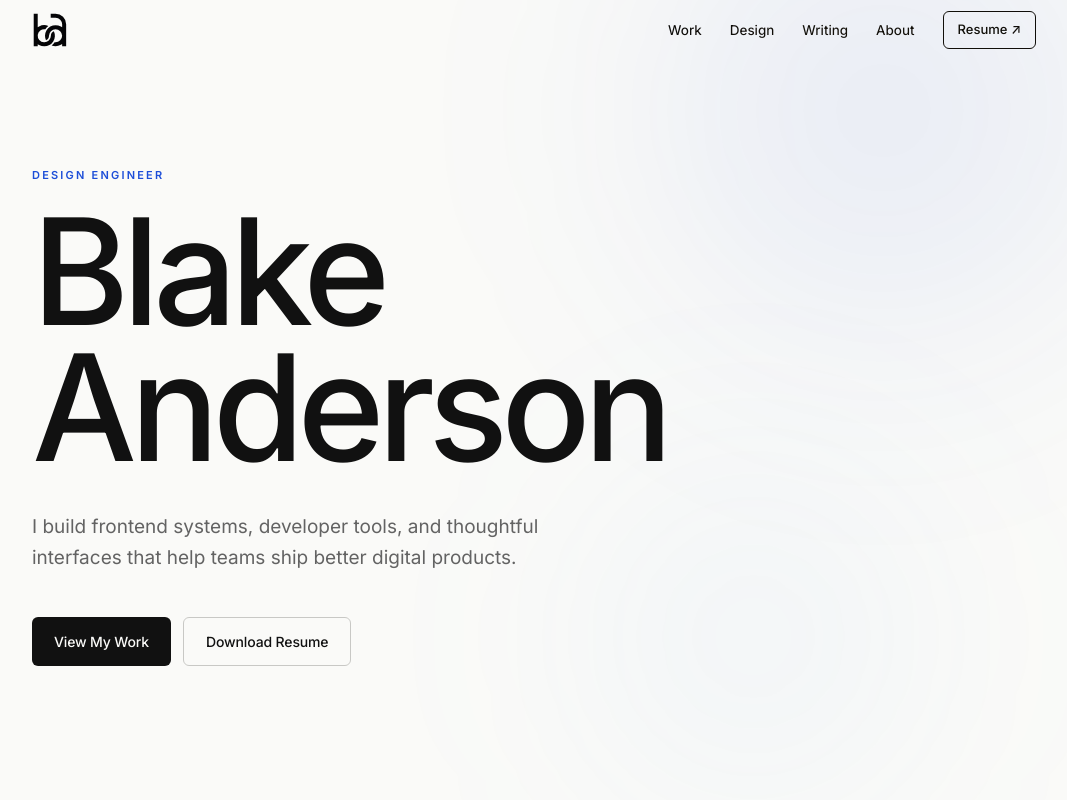
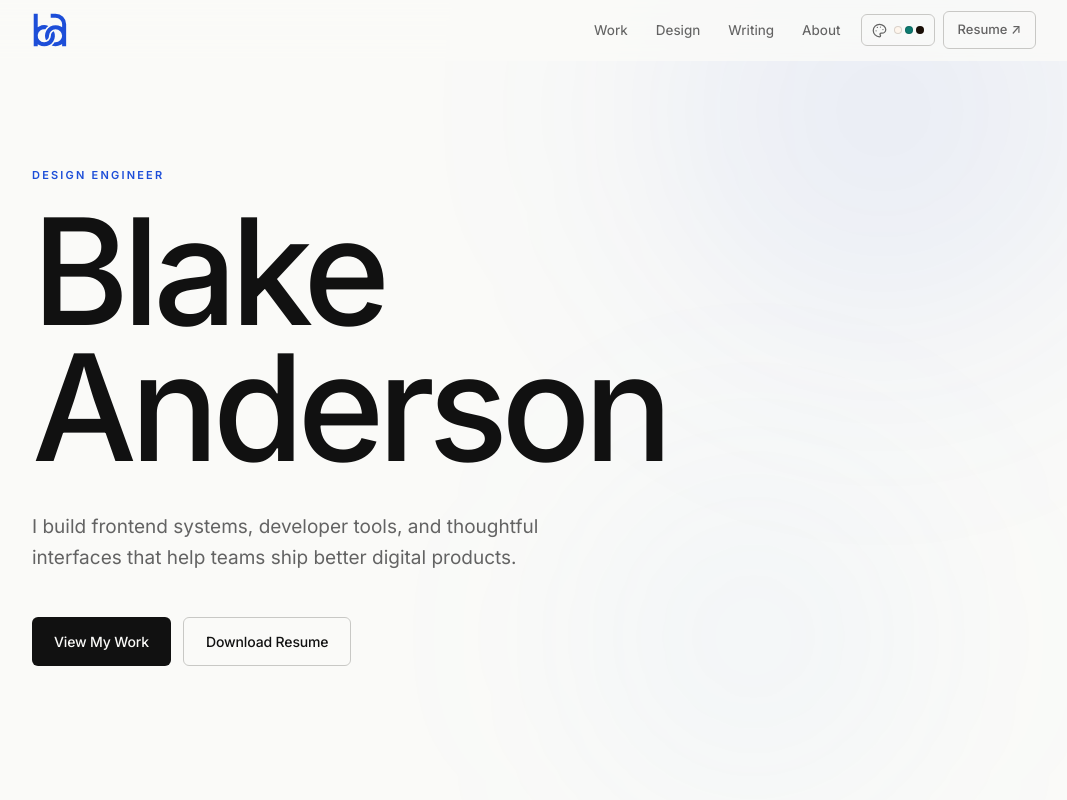
Before and after one commit to bganderson95/Blake-portfolio, a React (Vite) app: page /projects/1 in a window 1280 px wide. Shown: the top 800 px of the page, without its empty margins (106-1173 px from the left). Built offline with nearby package versions, Linux system fonts and the light colour scheme.

Commit message:
added color themes

```diff
--- a/src/components/Nav.tsx
+++ b/src/components/Nav.tsx
@@ -1,4 +1,39 @@
 import { useState, useEffect } from 'react'
+
+const THEMES = ['dusk', 'eclipse', 'bloom', 'deepsea', 'ember'] as const
+
+type Theme = typeof THEMES[number]
+
+// [bg, accent, text-1] — gives a quick read of tone + pop color + contrast
+const THEME_PREVIEWS: Record<Theme, [string, string, string]> = {
+  dusk:    ['#fef5ec', '#0d7a70', '#1a0e06'],
+  eclipse: ['#0c0814', '#f43f5e', '#e8e0f8'],
+  bloom:   ['#f4f9f0', '#c4280c', '#101a0c'],
+  deepsea: ['#071520', '#ff7050', '#c8e8ee'],
+  ember:   ['#0e0a06', '#e8780a', '#f5ede0'],
+}
+
+function PaletteIcon() {
+  return (
+    <svg
+      width="15"
+      height="15"
+      viewBox="0 0 24 24"
+      fill="none"
+      stroke="currentColor"
+      strokeWidth="2"
+      strokeLinecap="round"
+      strokeLinejoin="round"
+      aria-hidden="true"
+    >
+      <circle cx="13.5" cy="6.5" r="1" fill="currentColor" stroke="none" />
+      <circle cx="17.5" cy="10.5" r="1" fill="currentColor" stroke="none" />
+      <circle cx="8.5" cy="7" r="1" fill="currentColor" stroke="none" />
+      <circle cx="6.5" cy="12.5" r="1" fill="currentColor" stroke="none" />
+      <path d="M12 2C6.5 2 2 6.5 2 12s4.5 10 10 10c.926 0 1.648-.746 1.648-1.688 0-.437-.18-.835-.437-1.125C12.92 18.75 12.75 18.42 12.75 18c0-.92.75-1.667 1.667-1.667H16c3.314 0 6-2.686 6-6C22 6.77 17.523 2 12 2z" />
+    </svg>
+  )
+}
 
 function Logo() {
   return (
@@ -16,12 +51,26 @@ function Logo() {
 
 export function Nav() {
   const [scrolled, setScrolled] = useState(false)
+  const [currentTheme, setCurrentTheme] = useState<Theme | null>(null)
 
   useEffect(() => {
     const onScroll = () => setScrolled(window.scrollY > 40)
     window.addEventListener('scroll', onScroll, { passive: true })
     return () => window.removeEventListener('scroll', onScroll)
   }, [])
+
+  const nextIndex = currentTheme === null
+    ? 0
+    : (THEMES.indexOf(currentTheme) + 1) % THEMES.length
+  const nextTheme = THEMES[nextIndex]
+  const nextColors = THEME_PREVIEWS[nextTheme]
+
+  const cycleTheme = () => {
+    document.documentElement.classList.add('theme-transitioning')
+    document.documentElement.setAttribute('data-theme', nextTheme)
+    setCurrentTheme(nextTheme)
+    setTimeout(() => document.documentElement.classList.remove('theme-transitioning'), 400)
+  }
 
   return (
     <header className={`nav${scrolled ? ' nav--scrolled' : ''}`}>
@@ -35,6 +84,19 @@ export function Nav() {
           <a href="#writing">Writing</a>
           <a href="#about">About</a>
         </nav>
+        <button
+          className="nav-theme-btn"
+          onClick={cycleTheme}
+          aria-label={`Switch to ${nextTheme} theme`}
+          title={`Next: ${nextTheme}`}
+        >
+          <PaletteIcon />
+          <span className="nav-theme-swatches" aria-hidden="true">
+            {nextColors.map((color, i) => (
+              <span key={i} className="nav-theme-swatch" style={{ background: color }} />
+            ))}
+          </span>
+        </button>
         <a
           href="/Blake_Anderson_Resume_Design_Engineering.pdf"
           target="_blank"
--- a/src/index.css
+++ b/src/index.css
@@ -57,6 +57,85 @@
 }
 
 /* ==========================================================================
+   COLOR THEMES
+   ========================================================================== */
+
+.theme-transitioning * {
+  transition: background-color 0.35s ease, color 0.35s ease,
+    border-color 0.35s ease, box-shadow 0.35s ease !important;
+}
+
+/* Dusk — warm cream bg, deep teal accent */
+[data-theme="dusk"] {
+  color-scheme: light;
+  --clr-bg:        #fef5ec;
+  --clr-surface:   #ffffff;
+  --clr-text-1:    #1a0e06;
+  --clr-text-2:    #7a5a3a;
+  --clr-text-3:    #b89a70;
+  --clr-border:    #ecdfc8;
+  --clr-border-2:  #d8c4a0;
+  --clr-accent:    #0d7a70;
+  --clr-accent-bg: rgba(13, 122, 112, 0.08);
+}
+
+/* Eclipse — dark purple-black bg, vivid rose accent */
+[data-theme="eclipse"] {
+  color-scheme: dark;
+  --clr-bg:        #0c0814;
+  --clr-surface:   #140f20;
+  --clr-text-1:    #e8e0f8;
+  --clr-text-2:    #9080c0;
+  --clr-text-3:    #584880;
+  --clr-border:    #1a1228;
+  --clr-border-2:  #241a38;
+  --clr-accent:    #f43f5e;
+  --clr-accent-bg: rgba(244, 63, 94, 0.12);
+}
+
+/* Bloom — soft sage bg, burnt orange accent */
+[data-theme="bloom"] {
+  color-scheme: light;
+  --clr-bg:        #f4f9f0;
+  --clr-surface:   #ffffff;
+  --clr-text-1:    #101a0c;
+  --clr-text-2:    #507040;
+  --clr-text-3:    #90b080;
+  --clr-border:    #d8ecd0;
+  --clr-border-2:  #c0d8b8;
+  --clr-accent:    #c4280c;
+  --clr-accent-bg: rgba(196, 40, 12, 0.08);
+}
+
+/* Deep Sea — dark teal-navy bg, coral accent */
+[data-theme="deepsea"] {
+  color-scheme: dark;
+  --clr-bg:        #071520;
+  --clr-surface:   #0c2030;
+  --clr-text-1:    #c8e8ee;
+  --clr-text-2:    #5098a8;
+  --clr-text-3:    #306878;
+  --clr-border:    #102840;
+  --clr-border-2:  #183850;
+  --clr-accent:    #ff7050;
+  --clr-accent-bg: rgba(255, 112, 80, 0.12);
+}
+
+/* Ember — near-black warm bg, amber flame accent */
+[data-theme="ember"] {
+  color-scheme: dark;
+  --clr-bg:        #0e0a06;
+  --clr-surface:   #181208;
+  --clr-text-1:    #f5ede0;
+  --clr-text-2:    #a08060;
+  --clr-text-3:    #706040;
+  --clr-border:    #241a0e;
+  --clr-border-2:  #302010;
+  --clr-accent:    #e8780a;
+  --clr-accent-bg: rgba(232, 120, 10, 0.12);
+}
+
+/* ==========================================================================
    BASE RESET
    ========================================================================== */
 
@@ -64,8 +143,6 @@
 
 body { margin: 0; }
 
-/* Gives mix-blend-mode: difference on the fixed nav a real compositing surface to
-   blend against. The CSS canvas background doesn't qualify — only rendered elements do. */
 .page-bg {
   position: fixed;
   inset: 0;
@@ -191,13 +268,15 @@ section[id] { scroll-margin-top: 80px; }
   position: fixed;
   top: 0; left: 0; right: 0;
   z-index: 100;
-  mix-blend-mode: difference;
+  background: color-mix(in srgb, var(--clr-bg) 82%, transparent);
+  backdrop-filter: blur(16px);
+  -webkit-backdrop-filter: blur(16px);
   border-bottom: 1px solid transparent;
   transition: border-color 0.3s var(--ease-out);
 }
 
 .nav--scrolled {
-  border-bottom-color: rgba(255, 255, 255, 0.2);
+  border-bottom-color: var(--clr-border);
 }
 
 .nav-inner {
@@ -213,7 +292,7 @@ section[id] { scroll-margin-top: 80px; }
   display: flex;
   align-items: center;
   margin-right: auto;
-  color: white;
+  color: var(--clr-accent);
   transition: opacity 0.15s;
 }
 .nav-logo:hover { opacity: 0.7; }
@@ -233,24 +312,60 @@ section[id] { scroll-margin-top: 80px; }
 .nav-links a {
   font-size: 13.5px;
   font-weight: 450;
-  color: white;
-  transition: opacity 0.15s;
+  color: var(--clr-text-2);
+  transition: color 0.15s;
 }
-.nav-links a:hover { opacity: 0.65; }
+.nav-links a:hover { color: var(--clr-text-1); }
+
+.nav-theme-btn {
+  display: flex;
+  align-items: center;
+  gap: 7px;
+  height: 32px;
+  padding: 0 10px;
+  margin-left: 20px;
+  border-radius: var(--r-sm);
+  border: 1px solid var(--clr-border-2);
+  background: transparent;
+  color: var(--clr-text-2);
+  cursor: pointer;
+  flex-shrink: 0;
+  transition: border-color 0.15s, color 0.15s, transform 0.2s var(--ease-out);
+}
+.nav-theme-btn:hover {
+  border-color: var(--clr-accent);
+  color: var(--clr-accent);
+  transform: translateY(-1px);
+}
+
+.nav-theme-swatches {
+  display: flex;
+  gap: 3px;
+  align-items: center;
+}
+
+.nav-theme-swatch {
+  width: 8px;
+  height: 8px;
+  border-radius: 50%;
+  flex-shrink: 0;
+  box-shadow: inset 0 0 0 1px rgba(0, 0, 0, 0.15);
+}
 
 .nav-resume {
-  margin-left: 28px;
+  margin-left: 8px;
   font-size: 13px;
   font-weight: 500;
   padding: 7px 14px;
-  border: 1px solid white;
+  border: 1px solid var(--clr-border-2);
   border-radius: var(--r-sm);
-  color: white;
+  color: var(--clr-text-2);
   white-space: nowrap;
-  transition: opacity 0.15s, transform 0.15s;
+  transition: border-color 0.15s, color 0.15s, transform 0.15s;
 }
 .nav-resume:hover {
-  opacity: 0.7;
+  border-color: var(--clr-accent);
+  color: var(--clr-accent);
   transform: translateY(-1px);
 }
 
```
